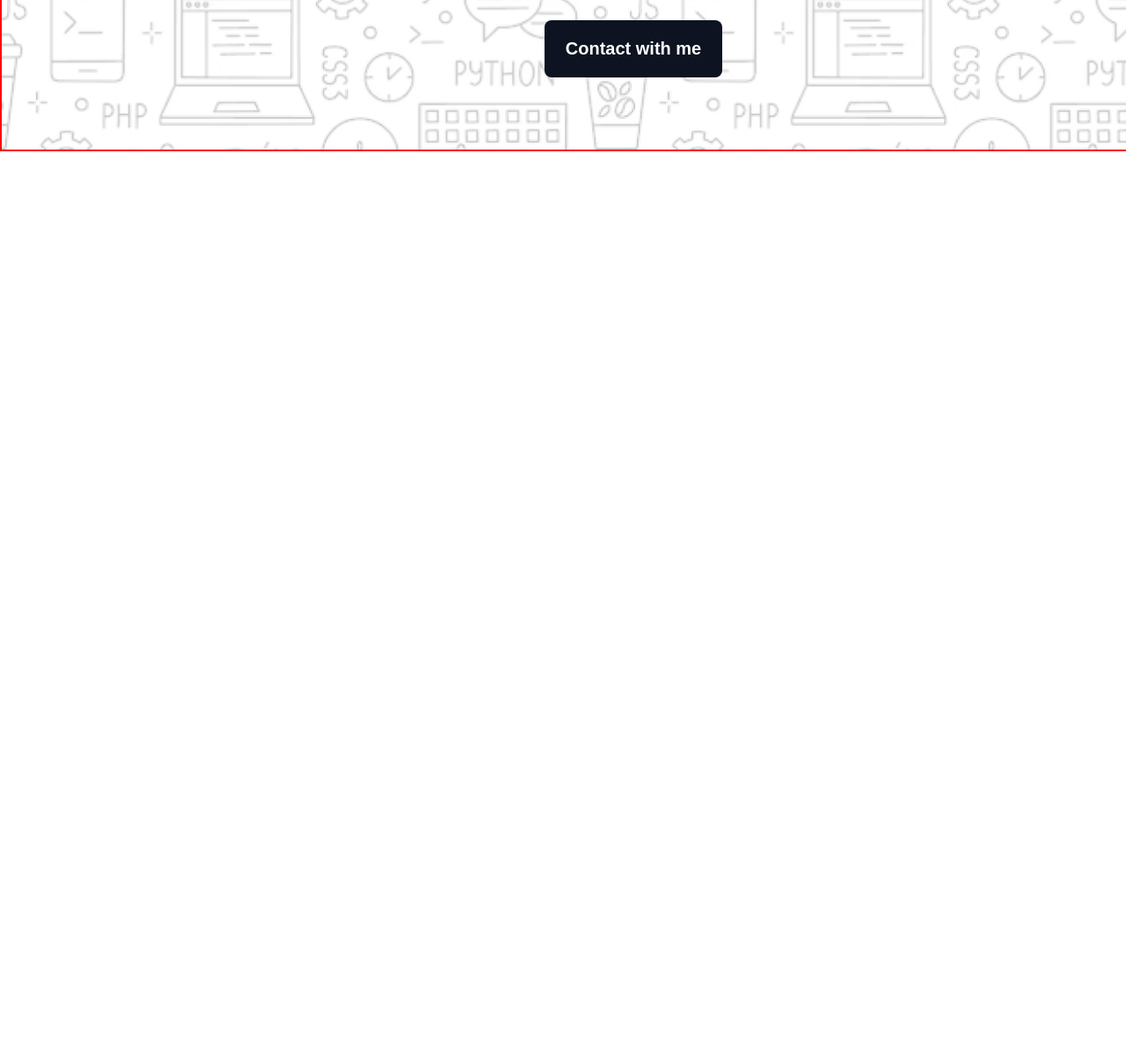
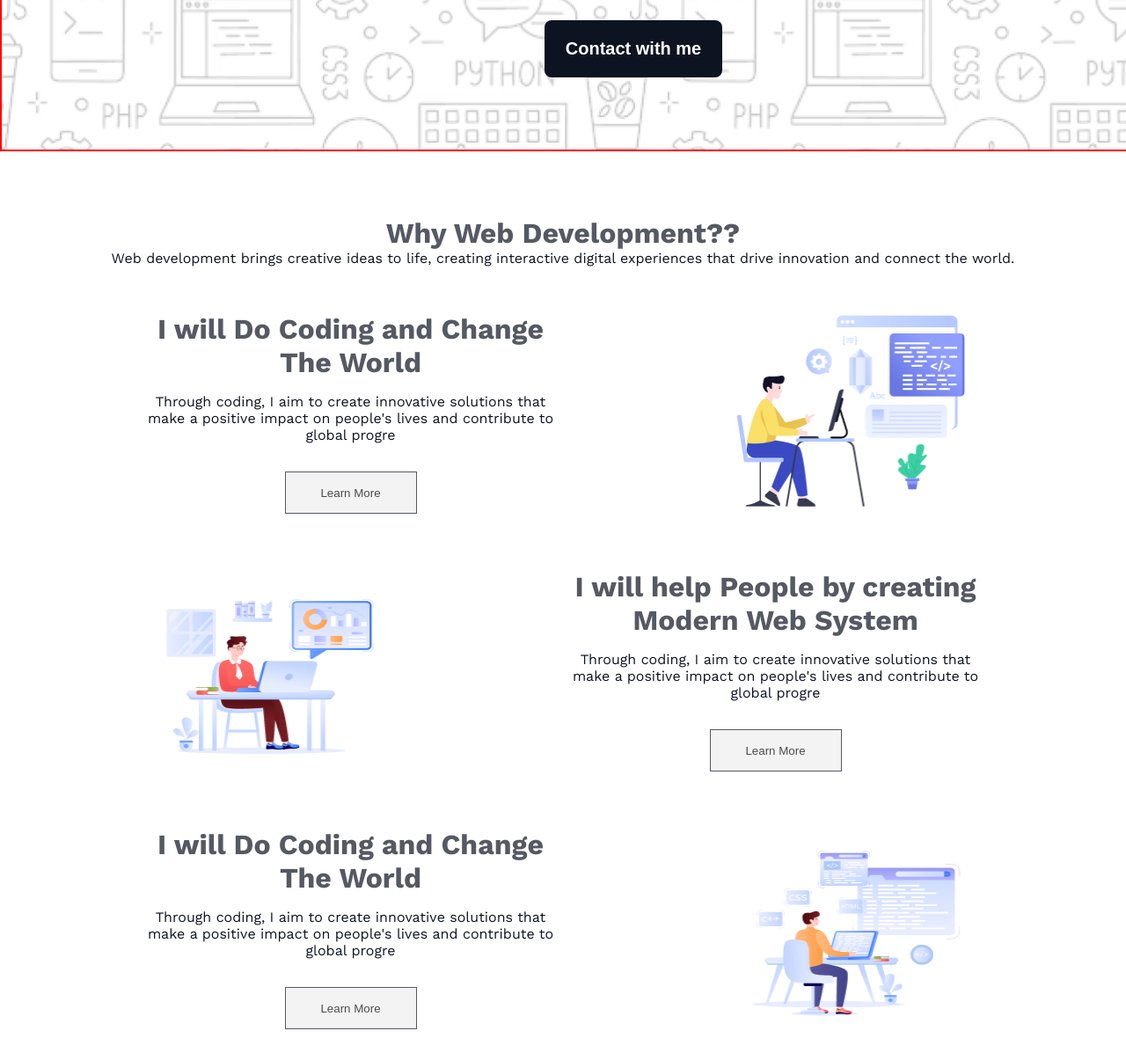
Before and after one commit to JobydaKhanomeAlifa/my-first-assignment, a plain HTML site: page index.html in a window 1280 px wide. Shown: the part 500-1705 px from the top of the page at 88% size. Before the commit the page ends 800 px from the top, so only its background shows below. Drawn offline with nearby package versions, Linux system fonts and the light colour scheme.

Commit message:
added the my first assignment part-2 if i had any mistake please pardon me

```diff
--- a/index.html
+++ b/index.html
@@ -17,8 +17,48 @@
             </div>
         </div>
     </header>
+            <!-- Card section strat here -->
     <main>
+        <section id="card-box">
+            <div class="container">
+                <div class="info">
+                <h3 class="title">Why Web Development??</h3>
+                <p class="description"> Web development brings creative ideas to life, creating interactive digital experiences that drive </b>innovation and connect the world.</p>
+                </div>
+            </div>
+            <!-- card-container -->
+            <div class="card-container">
+                <div class="Card">
+                    <div class="card-content">
+                        <h3 class="title">I will Do Coding and Change The World</h3>
+                        <p class="description">Through coding, I aim to create innovative solutions that make a positive impact on people's lives and contribute to global progre </p>
+                        <button class="btn-secondary">Learn More</button>
+                    </div>
+                    <img class="card1-pic" src="assets/Layer_1.png" alt="">
+                </div>
 
+
+
+                <!-- card-2 -->
+                <div class="Card">
+                    <img class="card1-pic" src="assets/Group 3.png" alt="">
+                    <div class="card-content">
+                        <h3 class="title">I will help People by creating Modern Web System</h3>
+                        <p class="description">Through coding, I aim to create innovative solutions that make a positive impact on people's lives and contribute to global progre </p>
+                        <button class="btn-secondary">Learn More</button>
+                    </div>
+                </div>
+                <!-- card-3 -->
+                <div class="Card">
+                    <div class="card-content">
+                        <h3 class="title">I will Do Coding and Change The World</h3>
+                        <p class="description">Through coding, I aim to create innovative solutions that make a positive impact on people's lives and contribute to global progre </p>
+                        <button class="btn-secondary">Learn More</button>
+                    </div>
+                    <img class="card1-pic" src="assets/Group 4.png" alt="">
+                </div>
+            </div>
+        </section>
     </main>
     <footer>
 
--- a/styles/style.css
+++ b/styles/style.css
@@ -27,7 +27,6 @@ body{
     background-repeat: no-repeat;
     flex-direction: column;
 }
-
 .banner{
     display: flex;
     justify-content: space-between;
@@ -52,9 +51,8 @@ body{
 
 
 .btn-primary{
-
+font-weight: 600;
 background: rgb(13, 19, 33);
-font-weight: 600;
 padding: 21px 24px 21px 24px;;
 border-radius: 8px;
 border: none;
@@ -62,3 +60,102 @@ font-size: 20px;
 color: rgb(255, 255, 255);
 margin-bottom: 44px;
 }
+
+
+/* why-web-dev related style */
+#card-box{
+    width: 1140px;
+    height: 1097px;
+    text-align: center;
+    margin: 0 auto;
+    margin-top: 74px;
+    margin-bottom: 52px;
+    color: #ADC8F7
+
+
+}
+
+#card-box .info{
+    margin-bottom: 52px;
+}
+
+
+#card-box .title{
+    font-size: 32px;
+    font-weight: bold;
+    color: rgba(13, 19, 33, 0.7);;
+    text-align: center;
+    display: flex;
+    flex-direction: column;
+    justify-content: flex-start;
+    align-items: center;
+
+}
+
+#card-box .description{
+    font-size: 16px;
+    font-weight: 400;
+    color: rgb(13, 19, 33);
+    display: flex;
+    flex-direction: column;
+    justify-content: flex-start;
+    align-items: center;
+
+}
+.card-container{
+    width: 960px;
+    height: 1032px;
+    text-align: center;
+    margin-top: 52px;
+    margin: 0 auto;
+    color: #FFFFFF
+
+}
+
+
+.card-content .title{
+    font-size: 24px;
+    font-weight: 700;
+    color: #0D1321;
+    display: flex;
+    flex-direction: column;
+    justify-content: center;
+    text-align: center;
+    margin-bottom: 16px;
+}
+.card-content .description{
+    font-size: 16px;
+    font-weight: 400;
+    color: #0D1321;
+    display: flex;
+    flex-direction: column;
+    justify-content: center;
+    margin-top: 16px;
+
+}
+.card-content .btn-secondary{
+    width: 150px;
+    height: 48px;
+    margin: 32px 0px;
+    border: 1px solid rgb(13, 19, 33);
+    opacity: 0.7;
+    margin-top: 32px;
+    padding: 12px 20px 12px 20px;
+
+}
+.card1-pic{
+width: 274.17px;
+height: 240px;
+flex: none;
+margin: 0px 10px;
+}
+
+.Card{
+    display: flex;
+    justify-content: space-between;
+    flex-direction: row;
+    margin-top: 32px;
+}
+.card-content{
+    max-width: 477px;
+}
```
